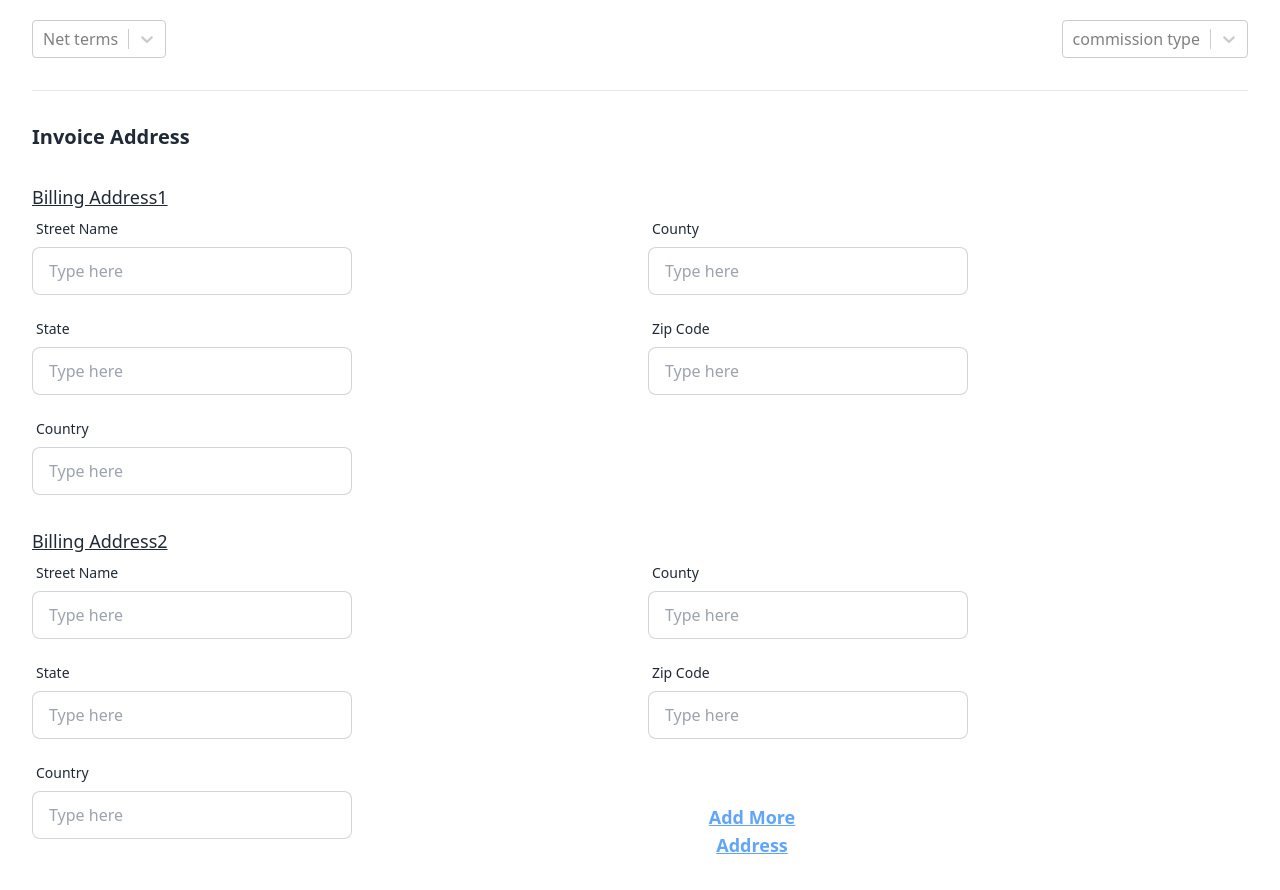
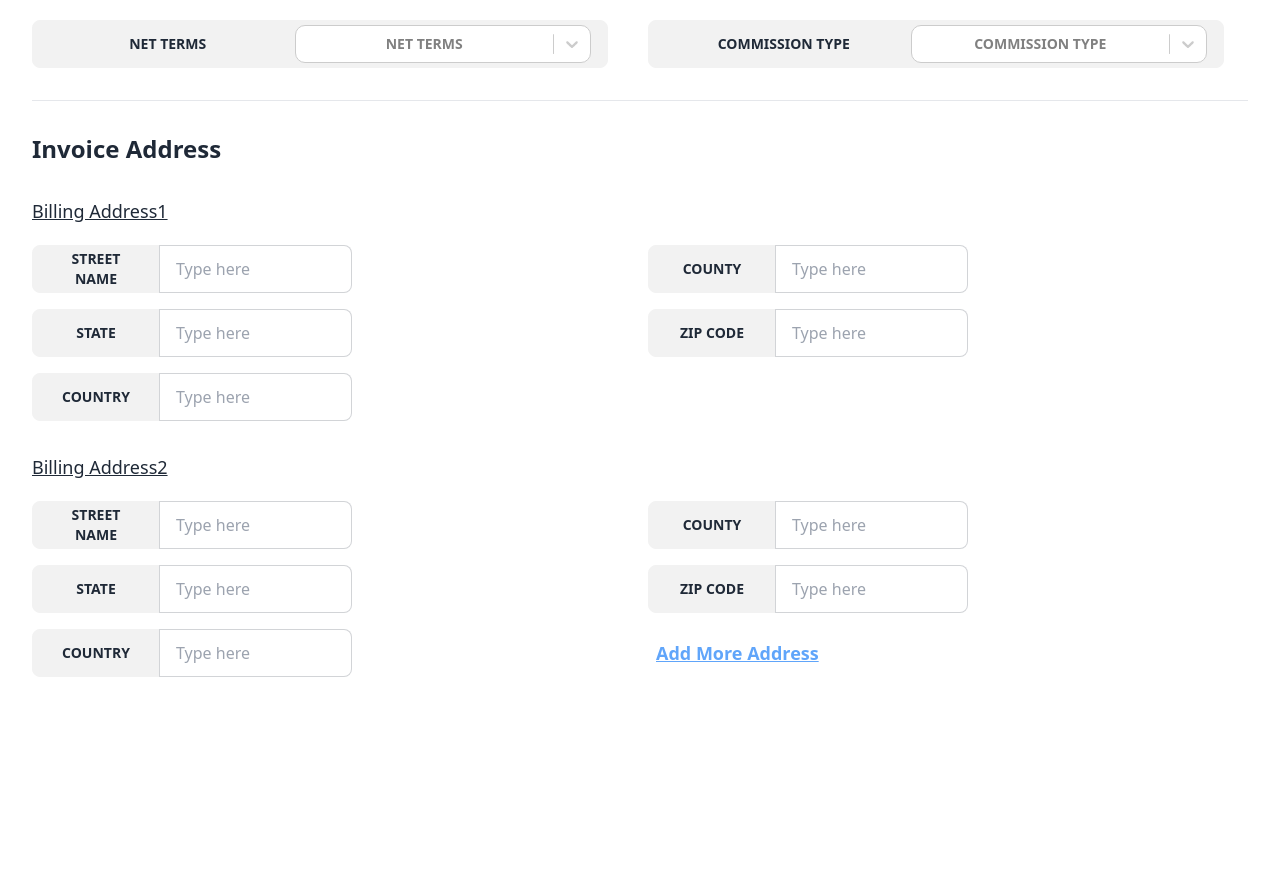
Before and after one commit to zen-time/zen-time-potato, a Next.js app: page / in a window 1280 px wide. Shown: the part 780-1670 px from the top of the page. After the commit the page ends 1473 px from the top, so only its background shows below. Built offline with nearby package versions, Linux system fonts and the light colour scheme.

Commit message:
restyled billing address and placement-full time element

```diff
--- a/components/inputs/billing-address/BillingAddressInputComponent.js
+++ b/components/inputs/billing-address/BillingAddressInputComponent.js
@@ -11,6 +11,26 @@ const BillingAddressInputComponent = () => {
     { value: "salary plus Commission", label: "Salary plus Commission" },
     { value: "graduated commission", label: "Graduated commission" },
   ];
+
+  // select element custom styles
+  const customStyles = {
+    control: (base) => ({
+      ...base,
+      height: 38,
+      minHeight: 38,
+      borderRadius: 10,
+    }),
+  };
+  // select element custom theme
+  const theme = (theme) => ({
+    ...theme,
+    borderRadius: 0,
+    colors: {
+      ...theme.colors,
+      primary25: "lightgray",
+      primary: "gray",
+    },
+  });
   return (
     <article className="px-8 py-4">
       <section>
@@ -18,148 +38,152 @@ const BillingAddressInputComponent = () => {
           Placement-Full Time
         </h2>
 
-        <div className="flex justify-between">
-          <div className="sm:">
+        <div className="grid grid-cols-2 gap-4">
+          <div className="join join-vertical btn w-full max-w-xl">
+            <span className=" join-item ">Net Terms</span>
             <Select
+              className="join-item"
               options={netTermsOptions}
               placeholder={"Net terms"}
               isSearchable={true}
+              styles={customStyles}
+              theme={theme}
             />
           </div>
-          <div>
+          <div className="join join-vertical btn w-full max-w-xl">
+            <span className=" join-item">Commission Type</span>
             <Select
               options={commissionTypeOptions}
               placeholder={"commission type"}
               isSearchable={true}
+              styles={customStyles}
+              theme={theme}
             />
           </div>
         </div>
       </section>
       <hr className="my-8 " />
       <section className="flex flex-col gap-6">
-        <h2 className="text-xl font-semibold">Invoice Address</h2>
-        <div className="mt-2">
+        <h2 className="text-2xl font-semibold">Invoice Address</h2>
+        <div className="mt-2 flex flex-col gap-5">
           <h3 className="text-semibold text-lg underline">Billing Address1</h3>
           <div className="grid grid-cols-2 gap-4">
-            <div className="form-control w-full max-w-xs ">
-              <label htmlFor="" className="label">
+            <div className=" w-full max-w-xs join">
+              <label htmlFor="" className="join-item btn w-32 max-w-xs ">
+                <span className="label-text">Street Name</span>
+              </label>
+              <input
+                id=""
+                type="text"
+                className="input input-bordered w-full max-w-xs join-item"
+                placeholder="Type here"
+              />
+            </div>
+            <div className=" w-full max-w-xs join">
+              <label htmlFor="" className=" join-item btn w-32 max-w-xs">
+                <span className="label-text">County</span>
+              </label>
+              <input
+                id=""
+                type="text"
+                className="input input-bordered w-full max-w-xs join-item"
+                placeholder="Type here"
+              />
+            </div>
+            <div className=" w-full max-w-xs join">
+              <label htmlFor="" className=" join-item btn w-32 max-w-xs">
+                <span className="label-text">State</span>
+              </label>
+              <input
+                id=""
+                type="text"
+                className="input input-bordered w-full max-w-xs join-item"
+                placeholder="Type here"
+              />
+            </div>
+            <div className=" w-full max-w-xs join">
+              <label htmlFor="" className=" join-item btn w-32 max-w-xs">
+                <span className="label-text">Zip Code</span>
+              </label>
+              <input
+                id=""
+                type="text"
+                className="input input-bordered w-full max-w-xs join-item"
+                placeholder="Type here"
+              />
+            </div>
+            <div className=" w-full max-w-xs join">
+              <label htmlFor="" className=" join-item btn w-32 max-w-xs">
+                <span className="label-text">Country</span>
+              </label>
+              <input
+                id=""
+                type="text"
+                className="input input-bordered w-full max-w-xs join-item"
+                placeholder="Type here"
+              />
+            </div>
+          </div>
+        </div>
+        <div className="mt-2 flex flex-col gap-5">
+          <h3 className="text-semibold text-lg underline">Billing Address2</h3>
+          <div className="grid grid-cols-2 gap-4">
+            <div className=" w-full max-w-xs join">
+              <label htmlFor="" className=" join-item btn w-32 max-w-xs">
                 <span className="label-text">Street Name</span>
               </label>
               <input
                 id=""
                 type="text"
                 placeholder="Type here"
-                className="input input-bordered w-full max-w-xs"
+                className="input input-bordered w-full max-w-xs join-item"
               />
             </div>
-            <div className="form-control w-full max-w-xs ">
-              <label htmlFor="" className="label">
+            <div className=" w-full max-w-xs join">
+              <label htmlFor="" className=" join-item btn w-32 max-w-xs">
                 <span className="label-text">County</span>
               </label>
               <input
                 id=""
                 type="text"
                 placeholder="Type here"
-                className="input input-bordered w-full max-w-xs"
+                className="input input-bordered w-full max-w-xs join-item"
               />
             </div>
-            <div className="form-control w-full max-w-xs ">
-              <label htmlFor="" className="label">
+            <div className=" w-full max-w-xs join">
+              <label htmlFor="" className=" join-item btn w-32 max-w-xs">
                 <span className="label-text">State</span>
               </label>
               <input
                 id=""
                 type="text"
                 placeholder="Type here"
-                className="input input-bordered w-full max-w-xs"
+                className="input input-bordered w-full max-w-xs join-item"
               />
             </div>
-            <div className="form-control w-full max-w-xs ">
-              <label htmlFor="" className="label">
+            <div className=" w-full max-w-xs join">
+              <label htmlFor="" className=" join-item btn w-32 max-w-xs">
                 <span className="label-text">Zip Code</span>
               </label>
               <input
                 id=""
                 type="text"
                 placeholder="Type here"
-                className="input input-bordered w-full max-w-xs"
+                className="input input-bordered w-full max-w-xs join-item"
               />
             </div>
-            <div className="form-control w-full max-w-xs ">
-              <label htmlFor="" className="label">
+            <div className=" w-full max-w-xs join">
+              <label htmlFor="" className=" join-item btn w-32 max-w-xs">
                 <span className="label-text">Country</span>
               </label>
               <input
                 id=""
                 type="text"
                 placeholder="Type here"
-                className="input input-bordered w-full max-w-xs"
+                className="input input-bordered w-full max-w-xs join-item"
               />
             </div>
-          </div>
-        </div>
-        <div className="mt-2">
-          <h3 className="text-semibold text-lg underline">Billing Address2</h3>
-          <div className="grid grid-cols-2 gap-4">
-            <div className="form-control w-full max-w-xs ">
-              <label htmlFor="" className="label">
-                <span className="label-text">Street Name</span>
-              </label>
-              <input
-                id=""
-                type="text"
-                placeholder="Type here"
-                className="input input-bordered w-full max-w-xs"
-              />
-            </div>
-            <div className="form-control w-full max-w-xs ">
-              <label htmlFor="" className="label">
-                <span className="label-text">County</span>
-              </label>
-              <input
-                id=""
-                type="text"
-                placeholder="Type here"
-                className="input input-bordered w-full max-w-xs"
-              />
-            </div>
-            <div className="form-control w-full max-w-xs ">
-              <label htmlFor="" className="label">
-                <span className="label-text">State</span>
-              </label>
-              <input
-                id=""
-                type="text"
-                placeholder="Type here"
-                className="input input-bordered w-full max-w-xs"
-              />
-            </div>
-            <div className="form-control w-full max-w-xs ">
-              <label htmlFor="" className="label">
-                <span className="label-text">Zip Code</span>
-              </label>
-              <input
-                id=""
-                type="text"
-                placeholder="Type here"
-                className="input input-bordered w-full max-w-xs"
-              />
-            </div>
-            <div className="form-control w-full max-w-xs ">
-              <label htmlFor="" className="label">
-                <span className="label-text">Country</span>
-              </label>
-              <input
-                id=""
-                type="text"
-                placeholder="Type here"
-                className="input input-bordered w-full max-w-xs"
-              />
-            </div>
-            <div
-              className="p-2 mt-6 text-center flex
-           justify-center items-center lg:m-10 lg:pr-48 xl:m-10 xl:pr-[25rem]"
-            >
+            <div className="flex items-center px-2">
               <h3 className=" text-[0.7rem] text-blue-400 font-semibold underline cursor-pointer md:text-lg ">
                 Add More Address
               </h3>
```
